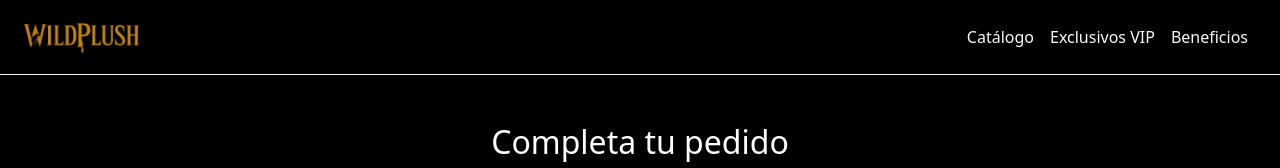
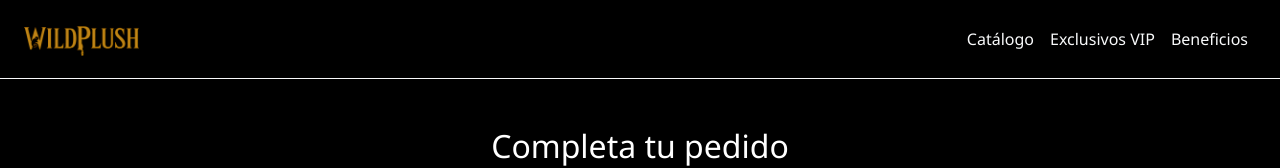
Before and after one commit to Nanne20/WildPlush, a plain HTML site: page formulario.html in a window 1280 px wide. Shown: the top 168 px of the page. Drawn offline with nearby package versions, Linux system fonts and the light colour scheme.

Commit message:
Update formulario.html

```diff
--- a/formulario.html
+++ b/formulario.html
@@ -4,8 +4,8 @@
   <meta charset="UTF-8" />
   <meta name="viewport" content="width=device-width, initial-scale=1.0"/>
   <title>Formulario de Pedido | WildPlush</title>
-  <link href="css/style.css" rel="stylesheet" />
   <link href="https://cdn.jsdelivr.net/npm/bootstrap@5.3.2/dist/css/bootstrap.min.css" rel="stylesheet">
+  <link href="css/style.css" rel="stylesheet" /><link href="css/style.css" rel="stylesheet" />
 </head>
 <body class="bg-black text-white">
 
```
